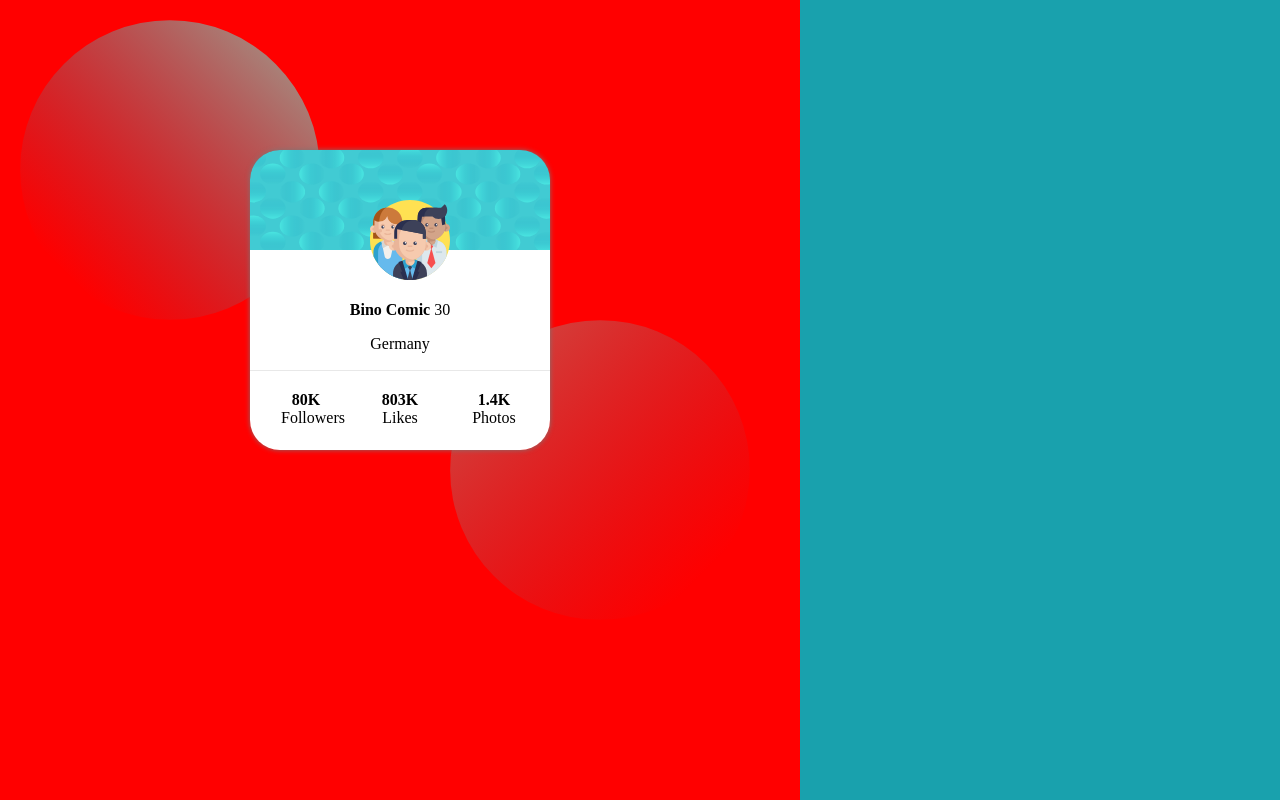
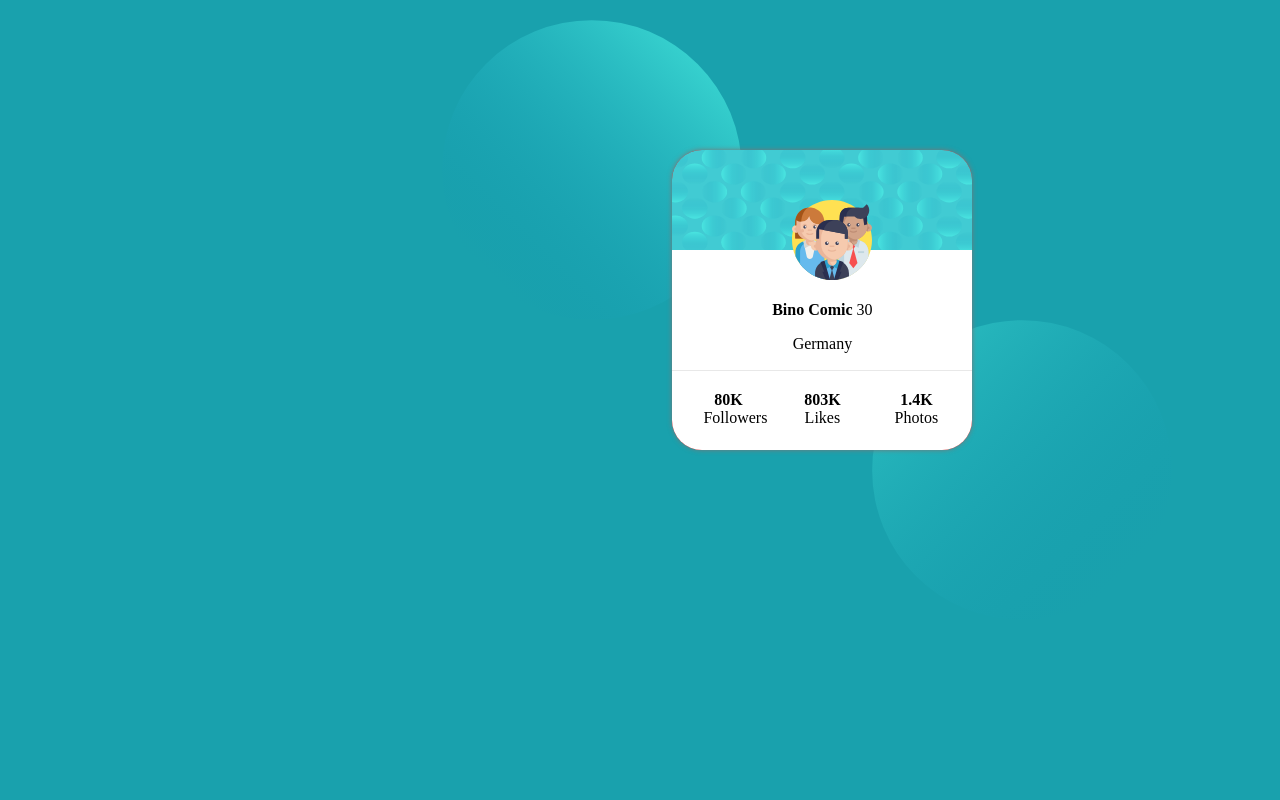
Before and after one commit to Btx42/chal1, a plain HTML site: page index.html in a window 1280 px wide. Drawn offline with Linux system fonts and the light colour scheme; a web font is replaced by a local one.

Commit message:
Add files via upload

```diff
--- a/css/styles.css
+++ b/css/styles.css
@@ -92,10 +92,11 @@ hr
 
 .bod
 {
-  background-color: red /* rgb(25, 161, 173)*/;
+  background-color:  rgb(25, 161, 173);
   height: 800px;
   width: 800px;
   position: relative;
+  left:33%;
   /*margin: 10px auto;*/
 }
 
```
